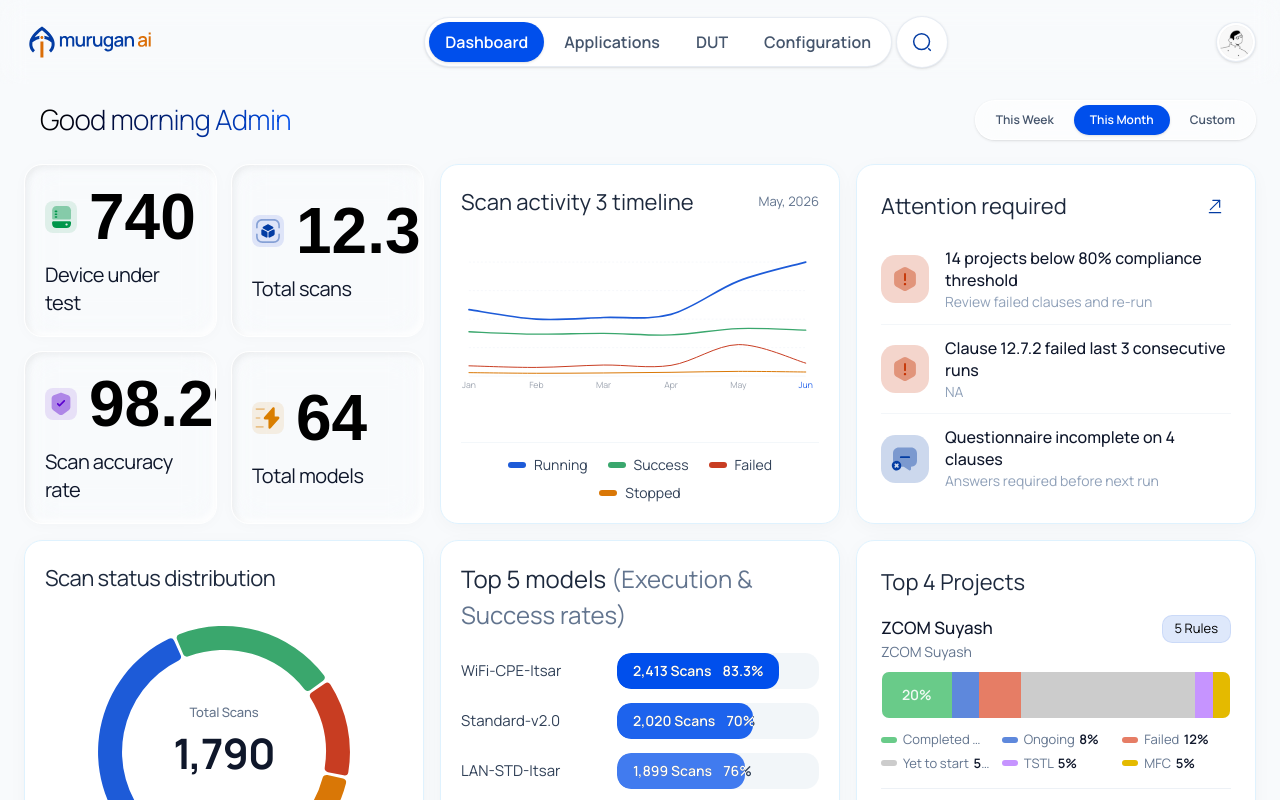
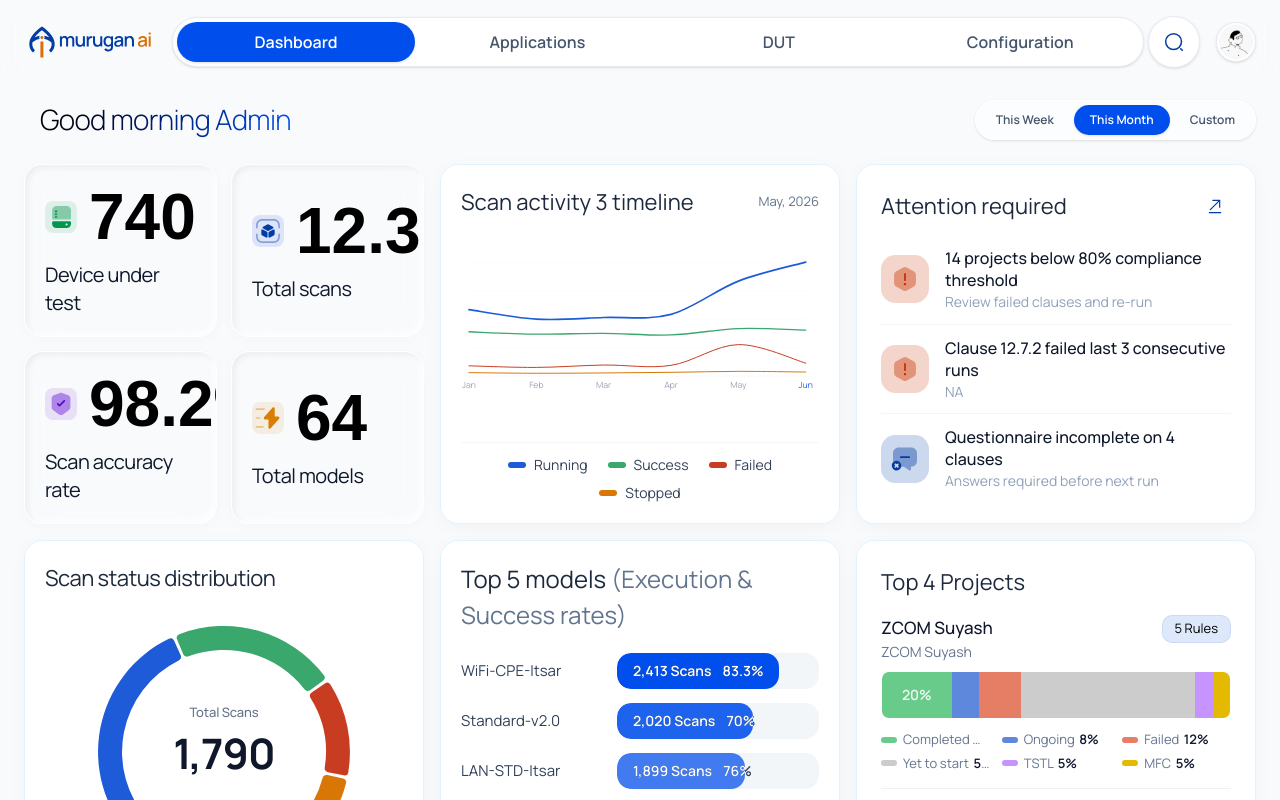
Before and after one commit to lw-108/Murugan-AI, a React (Vite) app: page / in a window 1280 px wide. Shown: the top 800 px of the page. Built offline with nearby package versions, Linux system fonts and the light colour scheme; a web font is replaced by a local one.

Commit message:
Fourth Commit

```diff
--- a/src/App.tsx
+++ b/src/App.tsx
@@ -128,7 +128,7 @@ export function App() {
       {/* ── Header (Sticky across both mobile & desktop) ───────────────────── */}
       <header className="sticky top-0 z-50 w-full transition-all  backdrop-blur-md">
         <div className="w-full max-w-[1920px] mx-auto px-3 sm:px-4 md:px-6 py-2 sm:py-3 md:py-4">
-          {/* Desktop view: All inline, Mobile/Tablet: Logo and profile top, navbar bottom */}
+          {/* Responsive Header: Single row on lg+ screens, stacked on smaller screens */}
           <div className="flex flex-col lg:flex-row items-center justify-between gap-3 lg:gap-4">
             {/* Logo */}
             <div className="flex items-center gap-2 select-none shrink-0">
@@ -137,7 +137,7 @@ export function App() {
 
             {/* Navigation Bar with Search icon wrapper */}
             <div className="flex items-center gap-1 lg:flex-1 lg:justify-center">
-              <nav className="flex items-center gap-0.5 sm:gap-1 bg-white p-1 rounded-full border border-slate-200/80 shadow-sm w-full max-w-fit lg:flex-1 lg:justify-center">
+              <nav className="flex items-center gap-0.5 sm:gap-1 bg-white p-1 rounded-full border border-slate-200/80 shadow-sm w-full lg:flex-1 lg:justify-center">
                 {["Dashboard", "Applications", "DUT", "Configuration"].map((item) => (
                   <button
                     key={item}
@@ -160,7 +160,7 @@ export function App() {
                 </button>
               </nav>
 
-              {/* Search icon - only visible on desktop, separate from navbar */}
+              {/* Search icon - only visible on wide screens, separate from navbar */}
               <button
                 title="Search"
                 className="hidden lg:flex rounded-full bg-white border border-slate-200/80 shadow-sm hover:bg-slate-50 transition-all items-center justify-center cursor-pointer shrink-0 h-[52px] w-[52px]"
```
